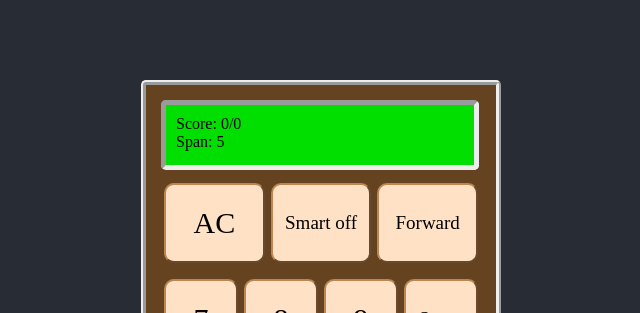
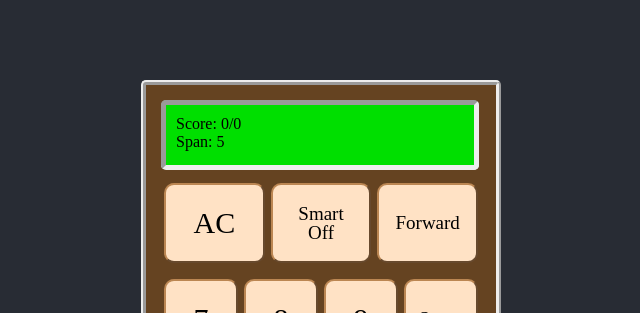
Before and after one commit to Henryk91/MemorySpan, a React (Create React App) app: page / in a window 1280 px wide. Both pictures are taken after a click on the button "DigitMemory". Shown: the top 313 px of the page, without its empty margins (339-979 px from the left). Built offline with nearby package versions, Linux system fonts and the light colour scheme; a web font is replaced by a local one.

Commit message:
layout fix

```diff
--- a/src/components/Buttons.tsx
+++ b/src/components/Buttons.tsx
@@ -34,12 +34,10 @@ function Buttons({
   return (
     <div className="flex-buttons">
       <div className="buttonRow">
-        <button id="clear" onClick={resetClick}>
-          AC
-        </button>
-        <button id="clear" onClick={smartClick} className="smallButtonFont">
-          Smart
-          {isSmart ? " on" : " off"}
+        <button onClick={resetClick}>AC</button>
+        <button onClick={smartClick} className="block smallButtonFont">
+          <p>Smart </p>
+          <p>{isSmart ? "On" : "Off"}</p>
         </button>
         <button id="multiply" className="smallButtonFont" onClick={toggleCheckForward}>
           {checkForward ? "Forward" : "Reverse"}
--- a/src/components/SpaceButtons.tsx
+++ b/src/components/SpaceButtons.tsx
@@ -50,12 +50,10 @@ function SpaceButtons({
   return (
     <div className="flex-buttons">
       <div className="buttonRow">
-        <button id="clear" className="smallButtonFont" onClick={resetClick}>
-          AC
-        </button>
-        <button id="clear" onClick={smartClick} className="smallButtonFont">
-          Smart
-          {isSmart ? " on" : " off"}
+        <button onClick={resetClick}>AC</button>
+        <button onClick={smartClick} className="block smallButtonFont">
+          <p>Smart </p>
+          <p>{isSmart ? "On" : "Off"}</p>
         </button>
         <button id="multiply" className="smallButtonFont" onClick={toggleCheckForward}>
           {checkForward ? "Forward" : "Reverse"}
--- a/src/index.css
+++ b/src/index.css
@@ -123,9 +123,6 @@ button {
 button:active {
   background-color: rgba(255, 226, 197, 0.5);
 }
-#clear {
-  grid-column: 1/3;
-}
 
 #multiply {
   grid-column: 3/5;
@@ -163,6 +160,9 @@ button:active {
   align-content: stretch;
   flex-wrap: wrap;
 }
+.block {
+  display: block !important;
+}
 .buttonRow > button {
   flex-grow: 1;
   margin: 3px;
```
